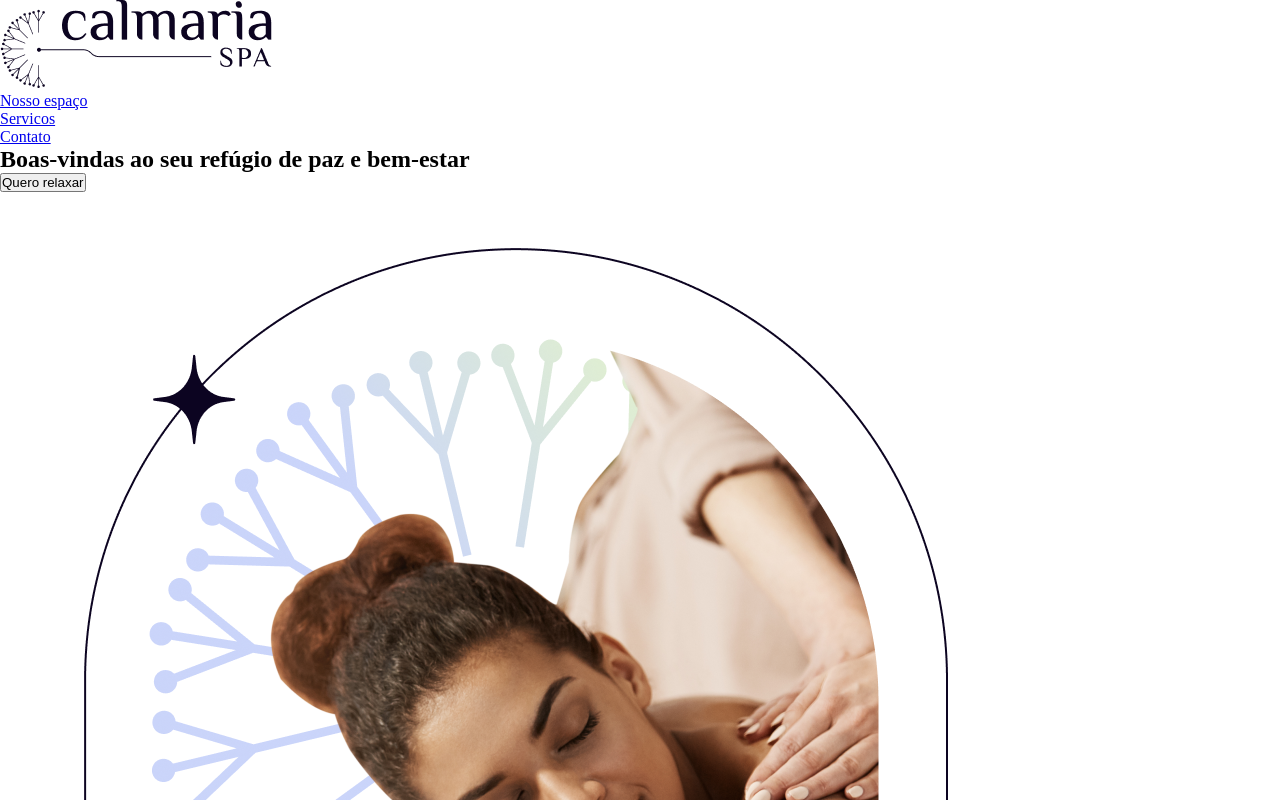
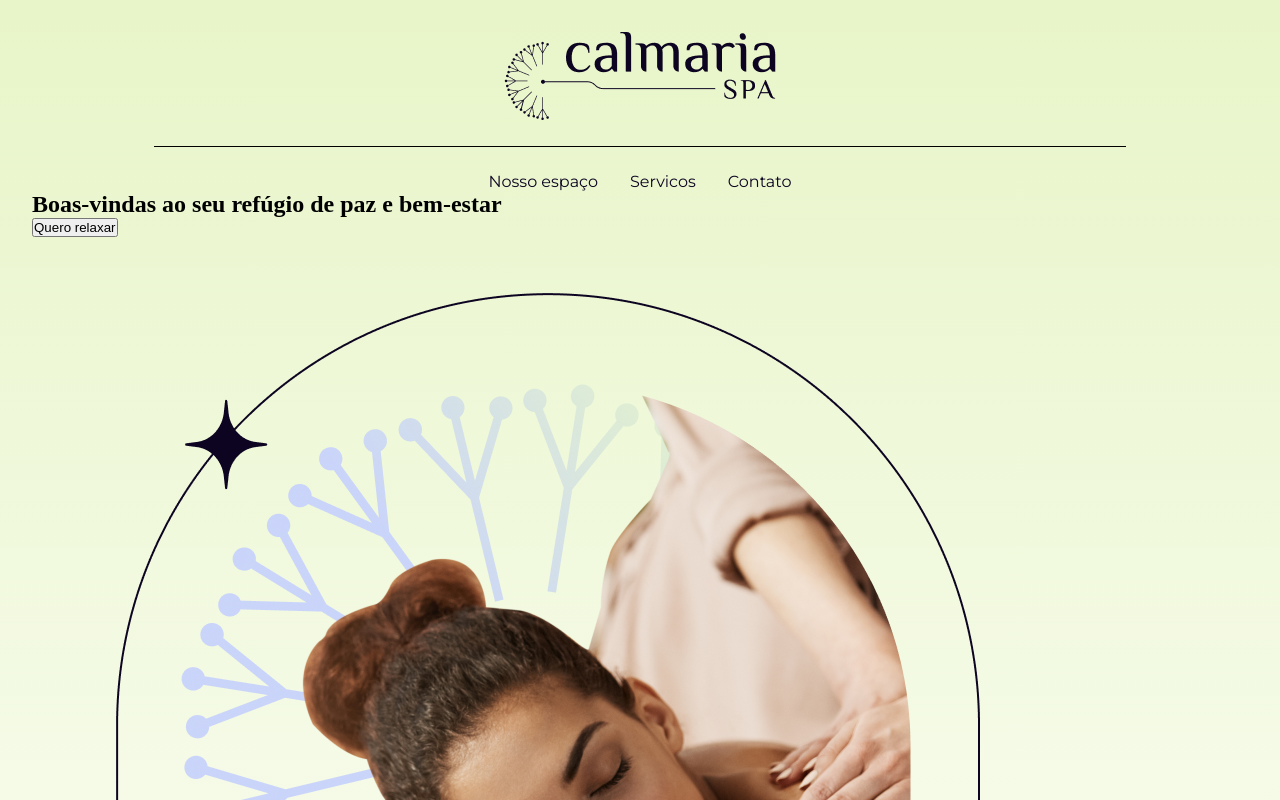
Before and after one commit to JeffersonRolino/calmaria-spa, a website: page index.html in a window 1280 px wide. Shown: the top 800 px of the page. Drawn offline with nearby package versions, Linux system fonts and the light colour scheme; files that its build step writes are made by us from their sources.

Commit message:
Capítulo 01 - Aula 04: Iniciando o compilador SASS

```diff
--- a/styles/sass/main.scss
+++ b/styles/sass/main.scss
@@ -5,3 +5,36 @@
   padding: 0;
   box-sizing: border-box;
 }
+
+header {
+  background: linear-gradient(180deg, #E8F5C8 0%, #FFFFFF 96.87%);
+  padding: 2rem;
+
+  nav {
+    display: flex;
+    flex-direction: column;
+    align-items: center;
+    gap: 1.6rem;
+
+    .linha {
+      border-top: 1px solid black;
+      width: 80%;
+    }
+
+    ul {
+      display: inline-flex;
+      gap: 2rem;
+
+      li {
+        list-style-type: none;
+      }
+
+      a {
+        text-decoration: none;
+        color: #0C0421;
+        font-weight: 500;
+        font-family: 'Montserrat', sans-serif;
+      }
+    }
+  }
+}
```
Also changed, not shown: styles/css/style.css, 1 other file.
